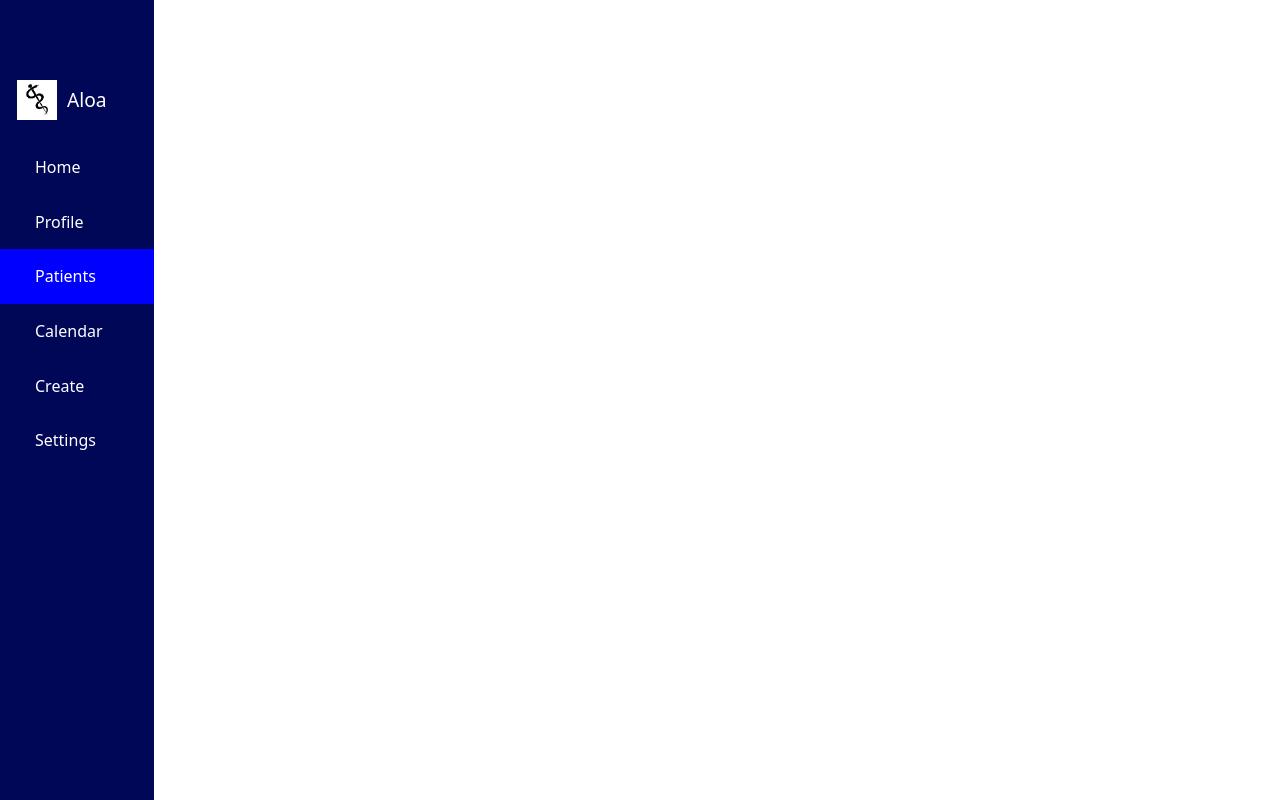
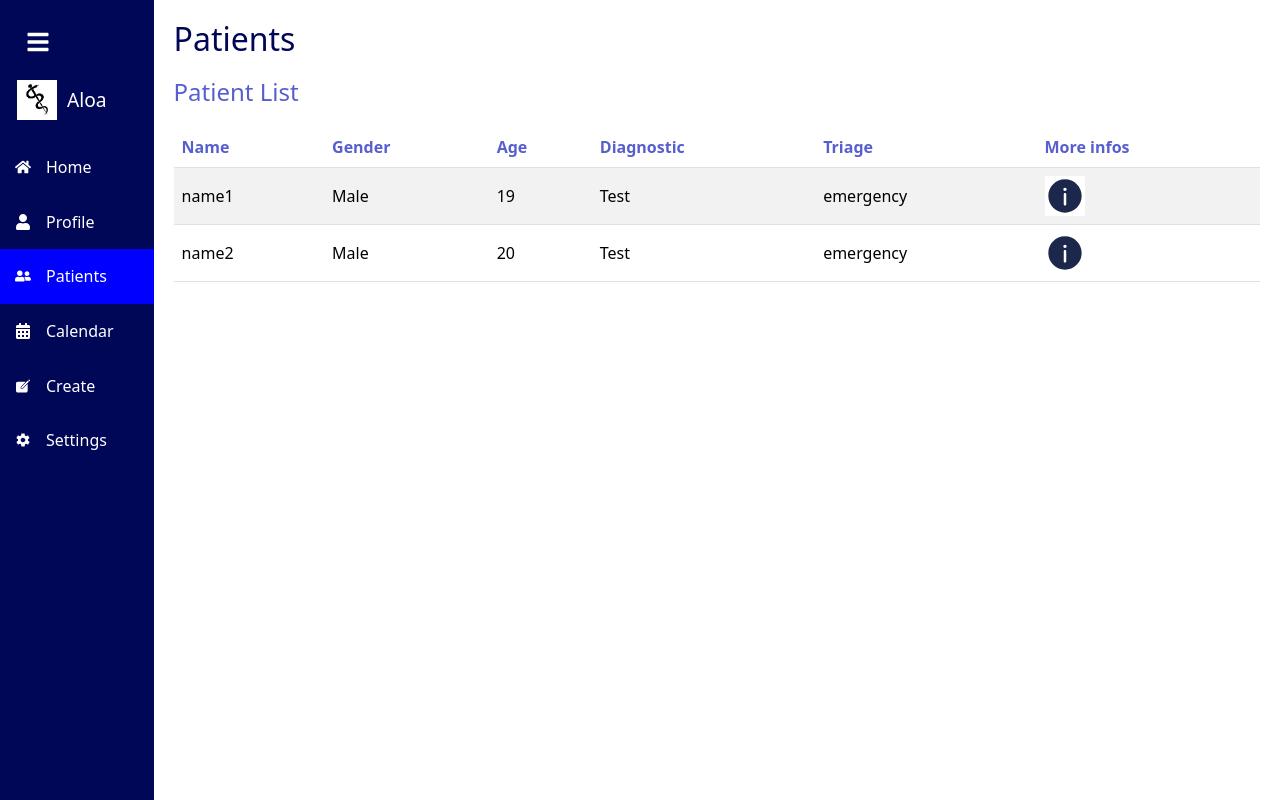
Before and after one commit to cedric190703/ALOA, a React (Vite) app in the folder app-frontend/: page /patients in a window 1280 px wide. Built offline with nearby package versions, Linux system fonts and the light colour scheme.

Commit message:
fix: sidebar and add patients list

```diff
--- a/app-frontend/package.json
+++ b/app-frontend/package.json
@@ -14,9 +14,11 @@
     "boostrap": "^2.0.0",
     "bootstrap": "^5.3.3",
     "cdbreact": "^1.5.19",
+    "font-awesome": "^4.7.0",
     "react": "^18.3.1",
     "react-bootstrap": "^2.10.4",
     "react-dom": "^18.3.1",
+    "react-icons": "^5.2.1",
     "react-router-dom": "^6.24.1"
   },
   "devDependencies": {
--- a/app-frontend/src/App.tsx
+++ b/app-frontend/src/App.tsx
@@ -11,6 +11,7 @@ import NotFound from './pages/NotFound';
 import SettingsItemPage from './organisms/SettingsItemPage';
 import UserInfo from "./pages/UserInfo.tsx";
 import EditProfile from "./organisms/EditProfile.tsx";
+import UserItemPage from './organisms/UserItemPage';
 
 function App() {
 
@@ -29,6 +30,7 @@ function App() {
                 <Route path="/login" element={<LoginPage />} />
                 <Route path="/signup" element={<SignupPage />} />
                 <Route path="/settings/:id" element={<SettingsItemPage />} />
+                <Route path="/patients/:id" element={<UserItemPage />} />
             </Routes>
         </div>
     );
--- /dev/null
+++ b/app-frontend/src/atoms/buttonInfo.tsx
@@ -0,0 +1,18 @@
+import infoLogo from '../assets/info-circle-svgrepo-com.svg';
+import '../styles/patients.css';
+
+interface Props {
+    onClick?: () => void;
+}
+
+const ButtonInfo : React.FC<Props> = ({ onClick }) => {
+    return (
+        <div className="button-info">
+            <button onClick={onClick}>
+                <img src={infoLogo} alt="info logo" className="info-image" />
+            </button>
+        </div>
+    )
+}
+
+export default ButtonInfo;
--- a/app-frontend/src/organisms/SideBar.tsx
+++ b/app-frontend/src/organisms/SideBar.tsx
@@ -1,14 +1,16 @@
-import React, {useState} from 'react';
+import React, { useState } from 'react';
 import Logo from '../assets/logoAloa.jpg';
-import {ItemNav} from '../utils/utils.ts';
-import {NavLink} from 'react-router-dom';
+import { ItemNav } from '../utils/utils.ts';
+import { NavLink } from 'react-router-dom';
+import { FaHome, FaUser, FaUserFriends, FaCalendarAlt, FaBars } from "react-icons/fa";
+import { IoIosCreate, IoMdSettings } from "react-icons/io";
 import '../styles/login.css';
 
 interface Props {
     items: ItemNav;
 }
 
-const Sidebar : React.FC<Props> = ({ items }) => {
+const Sidebar: React.FC<Props> = ({ items }) => {
     const [collapsed, setCollapsed] = useState(false);
 
     const toggleSidebar = () => {
@@ -18,37 +20,37 @@ const Sidebar : React.FC<Props> = ({ items }) => {
     return (
         <div>
             <button className="toggle-button" onClick={toggleSidebar}>
-                <i className="fa fa-bars"></i>
+                <FaBars />
             </button>
             <div className={`sidebar ${collapsed ? 'collapsed' : ''}`}>
                 <div className="sidebar-logo-container">
                     <img src={Logo} alt="logo" />
-                    <p>Aloa</p>
+                    {!collapsed && <p>Aloa</p>}
                 </div>
 
                 <NavLink to="/home" className="sidebar-menu-item" id={items === ItemNav.Home ? 'chosen-item' : ''}>
-                    <i className="fa fa-home"></i>
-                    <span>Home</span>
+                    <FaHome className="icons-sidebar" />
+                    {!collapsed && <span>Home</span>}
                 </NavLink>
                 <NavLink to="/user" className="sidebar-menu-item" id={items === ItemNav.User ? 'chosen-item' : ''}>
-                    <i className="fa fa-user"></i>
-                    <span>Profile</span>
+                    <FaUser className="icons-sidebar" />
+                    {!collapsed && <span>Profile</span>}
                 </NavLink>
                 <NavLink to="/patients" className="sidebar-menu-item" id={items === ItemNav.Patients ? 'chosen-item' : ''}>
-                    <i className="fa fa-users"></i>
-                    <span>Patients</span>
+                    <FaUserFriends className="icons-sidebar" />
+                    {!collapsed && <span>Patients</span>}
                 </NavLink>
                 <NavLink to="/appointment" className="sidebar-menu-item" id={items === ItemNav.Calendar ? 'chosen-item' : ''}>
-                    <i className="fa fa-calendar"></i>
-                    <span>Calendar</span>
+                    <FaCalendarAlt className="icons-sidebar" />
+                    {!collapsed && <span>Calendar</span>}
                 </NavLink>
                 <NavLink to="/create" className="sidebar-menu-item" id={items === ItemNav.Create ? 'chosen-item' : ''}>
-                    <i className="fa fa-plus"></i>
-                    <span>Create</span>
+                    <IoIosCreate className="icons-sidebar" />
+                    {!collapsed && <span>Create</span>}
                 </NavLink>
                 <NavLink to="/settings" className="sidebar-menu-item" id={items === ItemNav.Settings ? 'chosen-item' : ''}>
-                    <i className="fa fa-cog"></i>
-                    <span>Settings</span>
+                    <IoMdSettings className="icons-sidebar" />
+                    {!collapsed && <span>Settings</span>}
                 </NavLink>
             </div>
         </div>
--- /dev/null
+++ b/app-frontend/src/organisms/UserItemPage.tsx
@@ -0,0 +1,11 @@
+const UserItemPage = () => {
+    return (
+        <>
+            <p>
+                User item page
+            </p>
+        </>
+    )
+}
+
+export default  UserItemPage;
--- a/app-frontend/src/pages/PatientsPage.tsx
+++ b/app-frontend/src/pages/PatientsPage.tsx
@@ -1,11 +1,72 @@
-import {ItemNav} from "../utils/utils.ts";
-import Sidebar from "../organisms/SideBar.tsx";
+import { ItemNav, TriageType } from "../utils/utils";
+import Sidebar from "../organisms/SideBar";
+import ButtonInfo from '../atoms/buttonInfo';
+import Table from 'react-bootstrap/Table';
+import { useNavigate } from 'react-router-dom';
+import '../styles/patients.css';
 
 function PatientsPage() {
+    const navigate = useNavigate();
+    const Patients = [
+        {
+            id: 1,
+            name: "name1",
+            Gender: "Male",
+            age: 19,
+            diagnostic: "Test",
+            Triage: TriageType.Emergency
+        },
+        {
+            id: 2,
+            name: "name2",
+            Gender: "Male",
+            age: 20,
+            diagnostic: "Test",
+            Triage: TriageType.Emergency
+        }
+    ];
+
+    const handleGoToPatient = (id: number) => {
+        navigate(`/patients/${id}`);
+    }
+
     return (
         <>
             <Sidebar items={ItemNav.Patients} />
-            <p>Patients</p>
+            <div className="patients-container">
+                <div className="main-content">
+                    <h1>Patients</h1>
+                    <h2>Patient List</h2>
+                    <div className="table-patients">
+                        <Table striped>
+                            <thead>
+                            <tr>
+                                <th>Name</th>
+                                <th>Gender</th>
+                                <th>Age</th>
+                                <th>Diagnostic</th>
+                                <th>Triage</th>
+                                <th>More infos</th>
+                            </tr>
+                            </thead>
+                            <tbody>
+                            {Patients.map(p => (
+                                <tr key={p.id}>
+                                    <td>{p.name}</td>
+                                    <td>{p.Gender}</td>
+                                    <td>{p.age}</td>
+                                    <td>{p.diagnostic}</td>
+                                    <td>{p.Triage}</td>
+                                    <td>
+                                        <ButtonInfo onClick={() => handleGoToPatient(p.id)} />
+                                    </td>
+                                </tr>
+                            ))}
+                            </tbody>
+                        </Table>
+                    </div>
+                </div>
+            </div>
         </>
     )
 }
--- a/app-frontend/src/styles/login.css
+++ b/app-frontend/src/styles/login.css
@@ -21,6 +21,15 @@ body {
     width: 80px;
 }
 
+
+.sidebar.collapsed .icons-sidebar {
+    margin-left: 25%;
+}
+
+.sidebar.collapsed .sidebar-menu-item span {
+    display: none;
+}
+
 .sidebar-logo-container {
     display: flex;
     align-items: center;
@@ -31,8 +40,7 @@ body {
 }
 
 .sidebar.collapsed .sidebar-logo-container p {
-    opacity: 0;
-    transition: opacity 0.3s;
+    display: none;
 }
 
 .sidebar-logo-container img {
@@ -56,10 +64,6 @@ body {
     transition: background-color 0.3s, opacity 0.3s;
 }
 
-.sidebar.collapsed a span {
-    opacity: 0;
-}
-
 .sidebar a:hover {
     background-color: #575fcf;
 }
@@ -70,9 +74,8 @@ body {
     height: 7%;
 }
 
-.sidebar .sidebar-menu-item i {
-    margin-right: 10px;
-    margin-left: 10px;
+.sidebar .sidebar-menu-item span {
+    margin-left: 15px;
 }
 
 .toggle-button {
--- a/app-frontend/src/styles/patients.css
+++ b/app-frontend/src/styles/patients.css
@@ -0,0 +1,51 @@
+.patients-container {
+    display: flex;
+    min-width: 700px;
+    overflow: scroll;
+}
+
+.main-content {
+    margin-left: 12%;
+    padding: 20px;
+    width: calc(100% - 12%);
+}
+
+.main-content h1 {
+    color: #000757;
+    font-size: 2em;
+}
+
+.main-content h2 {
+    color: #575fcf;
+    margin-top: 20px;
+    margin-bottom: 20px;
+    font-size: 1.5em;
+}
+
+.table-patients {
+    margin-top: 20px;
+}
+
+.table thead th {
+    color: #575fcf;
+}
+
+.table tbody tr td {
+    vertical-align: middle;
+}
+
+.button-info {
+    display: inline-block;
+}
+
+.button-info button {
+    background-color: white;
+    border: none;
+    cursor: pointer;
+    padding: 0;
+}
+
+.button-info .info-image {
+    width: 40px;
+    height: 40px;
+}
--- a/app-frontend/src/utils/utils.ts
+++ b/app-frontend/src/utils/utils.ts
@@ -6,3 +6,9 @@ export enum ItemNav {
     Create = 'create',
     Settings = 'settings'
 }
+
+export enum TriageType {
+    Urgent = 'urgent',
+    NonUrgent = 'nonUrgent',
+    Emergency = 'emergency'
+}
```
Also changed, not shown: app-frontend/src/assets/info-circle-svgrepo-com.svg (added), 1 other file (tests, documents, lock files or other folders).
